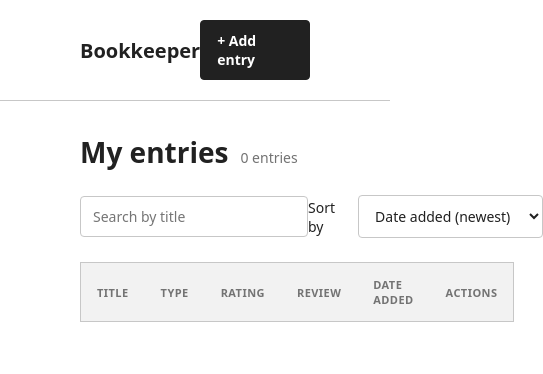
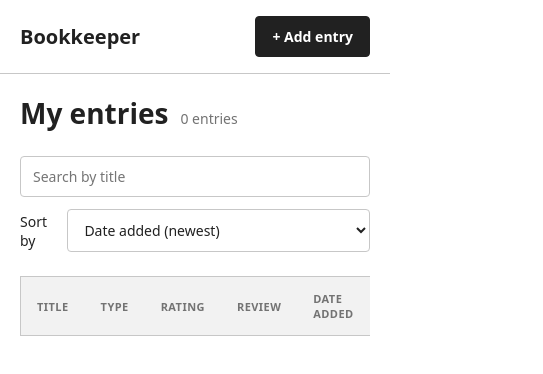
Before and after one commit to eituranalp/Bookkeeper, a plain HTML site: page UI/Index.html in a window 390 px wide. Shown: the whole page, 543 px wide, since content can reach past the window. Drawn offline with Linux system fonts and the light colour scheme; no server answers.

Commit message:
Make the list and header responsive on narrow screens
The header's +Add entry button overlapped the title, the search/sort
toolbar ran off-screen, and the entries table spilled past the viewport
with no way to see the rest. Adds a mobile breakpoint that stacks the
header and toolbar and fills their width, and wraps the table in a
scrollable container so it scrolls on its own instead of breaking the
page layout.

Co-Authored-By: Claude Sonnet 5 <noreply@anthropic.com>

```diff
--- a/UI/Index.html
+++ b/UI/Index.html
@@ -4,7 +4,7 @@
     <meta charset="UTF-8">
     <meta name="viewport" content="width=device-width, initial-scale=1.0">
     <title>Bookkeeper</title>
-    <link rel="stylesheet" href="Style.css?v=2">
+    <link rel="stylesheet" href="Style.css?v=3">
     <!-- defer makes script run after page has loaded -->
     <script src="app.js?v=1" defer></script>
 </head>
@@ -33,6 +33,7 @@
                 </select>
             </div>
         </div>
+        <div class="table-scroll">
             <table>
                 <thead>
                     <tr>
@@ -46,6 +47,7 @@
                 </thead>
                 <tbody id="entries-body"></tbody>
             </table>
+        </div>
         <div id="empty-state" class="message" hidden>
             <p><strong>No entries yet</strong></p>
             <p>Add a book, movie or game to start your list.</p>
--- a/UI/Style.css
+++ b/UI/Style.css
@@ -110,6 +110,10 @@ textarea {
 .button-secondary {
     background: #ffffff;
     color: var(--ink);
+}
+
+.table-scroll {
+    overflow-x: auto;
 }
 
 table {
@@ -251,3 +255,28 @@ dialog#delete-dialog::backdrop {
     gap: 12px;
     margin-top: 20px;
 }
+
+/* Mobile */
+
+@media (max-width: 640px) {
+    header {
+        flex-wrap: wrap;
+        gap: 12px;
+        padding: 16px 20px;
+    }
+
+    main {
+        padding: 20px;
+    }
+
+    .toolbar {
+        flex-direction: column;
+        align-items: stretch;
+        gap: 12px;
+    }
+
+    #search,
+    #sort {
+        width: 100%;
+    }
+}
```
Also changed, not shown: UI/Form.html (+1 -1 lines). Lines whose indentation alone changed are shown as unchanged.
